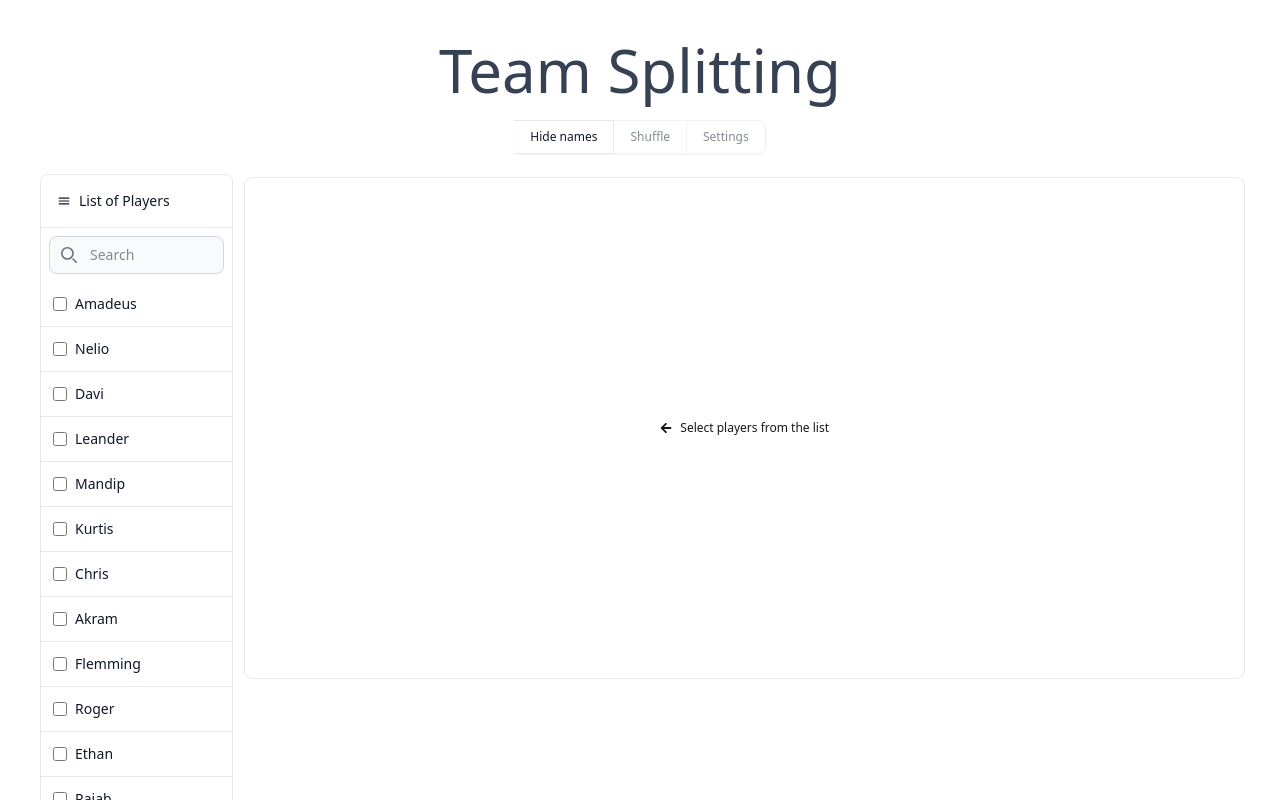
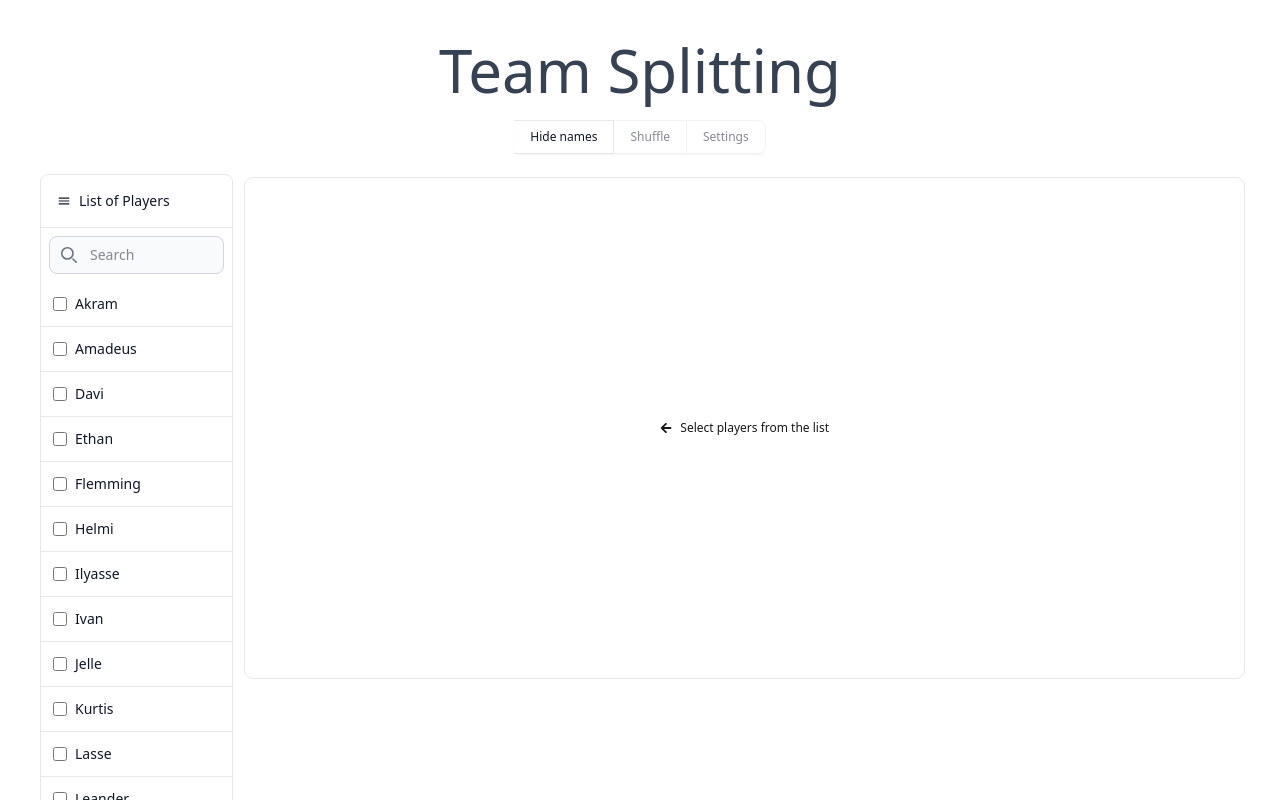
Before and after one commit to davialves1/team-splitting, a React (Vite) app: page / in a window 1280 px wide. Shown: the top 800 px of the page. Built offline with nearby package versions, Linux system fonts and the light colour scheme; the HTML template or start-up script is replaced by a standard one.

Commit message:
added text to whatsapp

```diff
--- a/src/App.tsx
+++ b/src/App.tsx
@@ -51,11 +51,14 @@ function App() {
           <div
             className={`${showNames ? "col-span-5 lg:col-span-2" : "w-fit"}`}
           >
+            {/* Alert */}
             {notEnoughPlayers && (
               <div className="hidden md:block">
                 <Alert text="Not enough players!" />
               </div>
             )}
+
+            {/* Players List */}
             <PlayersList
               showList={showNames}
               setShowList={setShowNames}
@@ -63,6 +66,7 @@ function App() {
             />
           </div>
 
+          {/* Teams List */}
           <div
             className={`${showNames ? "col-span-7 lg:col-span-10" : "w-full"}`}
           >
@@ -81,6 +85,26 @@ function App() {
                 ))}
               </div>
             )}
+            {playersCount > 0 && (
+              <div className="w-fit bg-white border border-gray-200 shadow-sm sm:p-8 dark:bg-gray-800 dark:border-gray-700 mt-10 p-5 text-sm rounded-lg">
+                _Hello everyone, these is the teams for next game:_
+                <br />
+                <br />
+                {teams.map((team) => (
+                  <div className="w-full">
+                    <strong>*{team.color} Shirt Team*</strong>
+                    <ul className="pt-2">
+                      {team.players.map((player, i) => (
+                        <li>
+                          {i + 1} - {player.name}
+                        </li>
+                      ))}
+                    </ul>
+                    <br />
+                  </div>
+                ))}
+              </div>
+            )}
           </div>
         </div>
       </div>
--- a/src/components/PlayersList.tsx
+++ b/src/components/PlayersList.tsx
@@ -19,18 +19,22 @@ export const PlayersList = ({
     distribute();
   }, [selectedPlayers]);
 
-  const [visiblePlayers, setVisiblePlayers] = useState(availablePlayers);
+  const [visiblePlayers, setVisiblePlayers] = useState(sortedPlayers);
 
   const selectedPlayersName = selectedPlayers.map((player) => player.name);
 
   const onSubmit = (e: React.FormEvent) => {
     e.preventDefault();
     onAddPlayer(visiblePlayers[0]);
+    if (searchRef && searchRef.current) {
+      searchRef.current.value = "";
+    }
+    setVisiblePlayers(sortedPlayers);
   };
 
   const onSearch = (query: string) => {
     if (!query || query === "") {
-      setVisiblePlayers(availablePlayers);
+      setVisiblePlayers(sortedPlayers);
       return;
     }
     setVisiblePlayers((prev) => {
@@ -40,7 +44,7 @@ export const PlayersList = ({
       if (result.length > 0) {
         return result;
       }
-      return availablePlayers;
+      return sortedPlayers;
     });
   };
 
@@ -133,6 +137,7 @@ export const PlayersList = ({
       </li>
 
       {/* Search */}
+      <li>
         <form className="max-w-md mx-auto p-2" onSubmit={(e) => onSubmit(e)}>
           <label
             htmlFor="default-search"
@@ -169,6 +174,10 @@ export const PlayersList = ({
             />
           </div>
         </form>
+      </li>
+
+      {/* Reset Button */}
+      <li className="w-full p-4 hidden">Reset</li>
 
       {/* List of Players */}
       {visiblePlayers.map((player, i) => {
@@ -232,10 +241,6 @@ const availablePlayers: Player[] = [
   {
     name: "Kurtis",
     rating: 4.1,
-  },
-  {
-    name: "Chris",
-    rating: 4,
   },
   {
     name: "Akram",
@@ -321,4 +326,18 @@ const availablePlayers: Player[] = [
     name: "Lex",
     rating: 3,
   },
+  {
+    name: "Sameh Othman",
+    rating: 3,
+  },
 ];
+
+const sortedPlayers = availablePlayers.sort((a, b) => {
+  if (a.name < b.name) {
+    return -1;
+  }
+  if (a.name > b.name) {
+    return 1;
+  }
+  return 0;
+});
```
Lines whose indentation alone changed are shown as unchanged.
